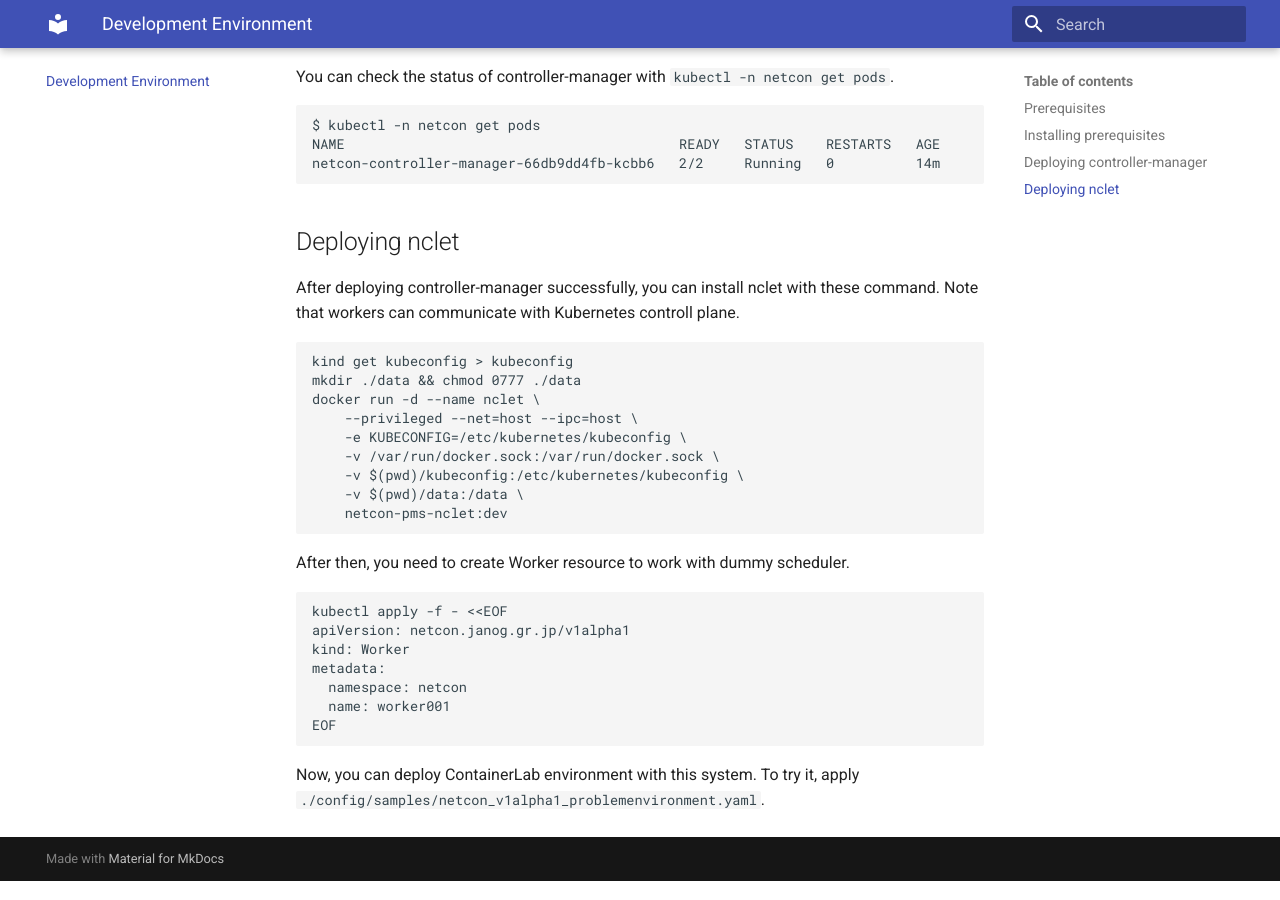
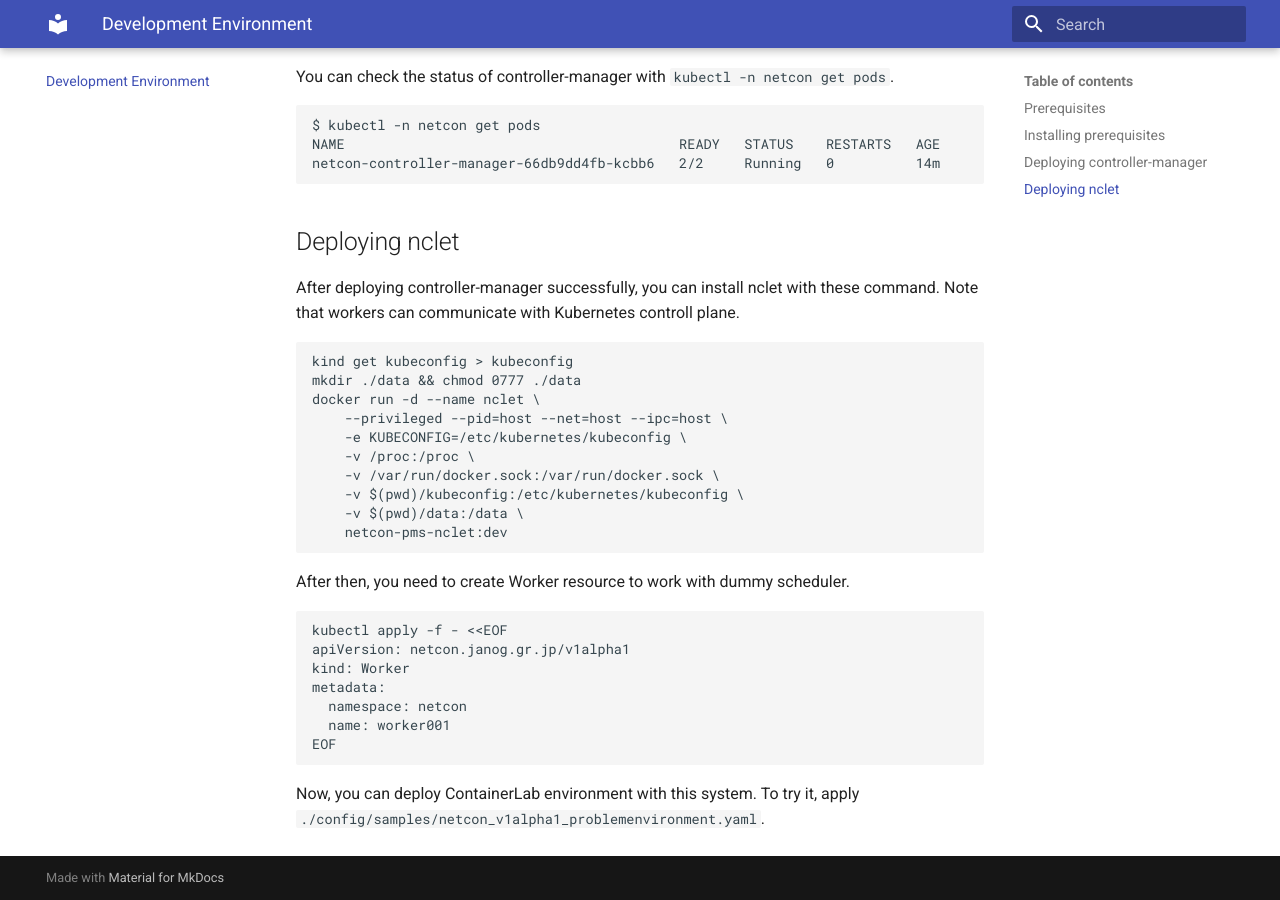
Before and after one commit to janog-netcon/netcon-problem-management-subsystem, an MkDocs documentation site: the page built from docs/devenv.md, in a window 1280 px wide and 900 px high, scrolled down 2276 px. Built offline with MkDocs 1.6.1 and Material for MkDocs 9.7.7, drawn with Linux system fonts in a browser that asks for light colours.

Commit message:
Fix command to launch nclet

```diff
--- a/docs/devenv.md
+++ b/docs/devenv.md
@@ -105,8 +105,9 @@ After deploying controller-manager successfully, you can install nclet with thes
 kind get kubeconfig > kubeconfig
 mkdir ./data && chmod 0777 ./data
 docker run -d --name nclet \
-    --privileged --net=host --ipc=host \
+    --privileged --pid=host --net=host --ipc=host \
     -e KUBECONFIG=/etc/kubernetes/kubeconfig \
+    -v /proc:/proc \
     -v /var/run/docker.sock:/var/run/docker.sock \
     -v $(pwd)/kubeconfig:/etc/kubernetes/kubeconfig \
     -v $(pwd)/data:/data \
```
Also changed, not shown: 1 other file.
